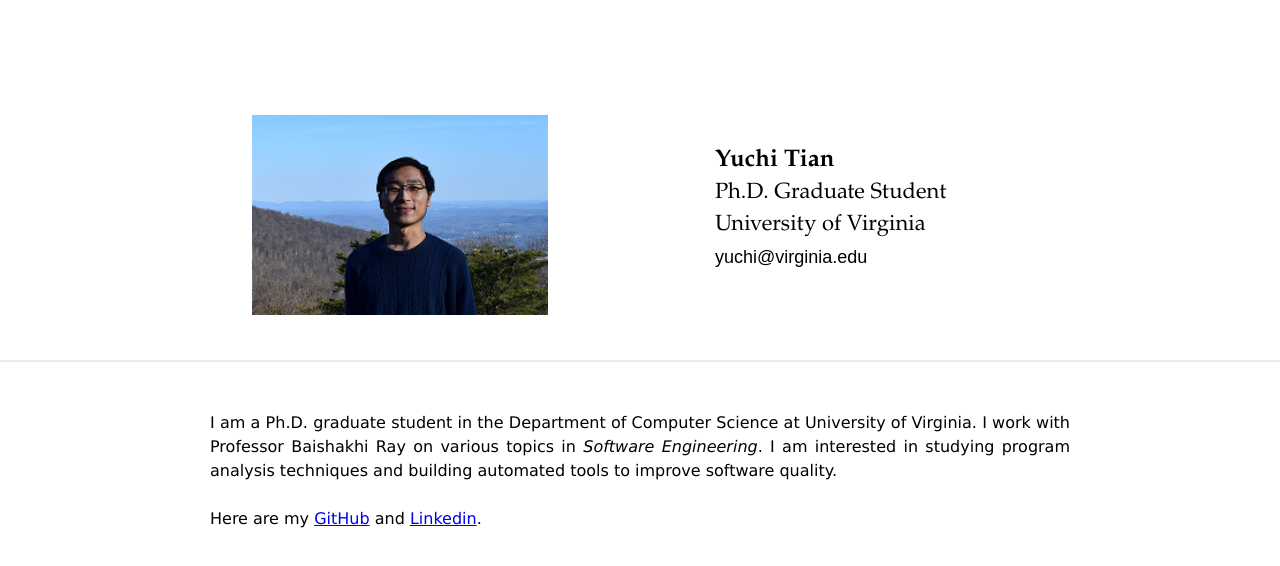
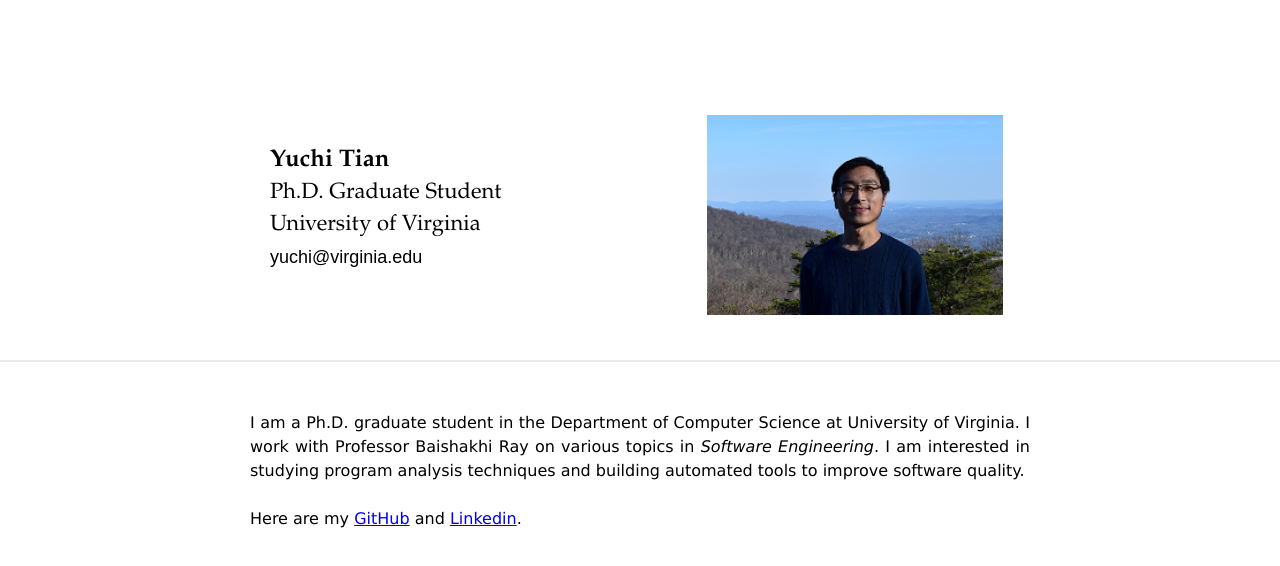
Before and after one commit to yuchi1989/yuchi1989.github.io, a plain HTML site: page index.html in a window 1280 px wide. Drawn offline with Linux system fonts and the light colour scheme.

Commit message:
swap photo and name

```diff
--- a/index.html
+++ b/index.html
@@ -13,9 +13,6 @@
 <body>
 	<div class="wrapper">
 		<div class="main_header">
-			<div class="header_left" align="center">
-				<img alt="" src="./profile.png" height="200" style="border-width: 0px; border-style: solid;">
-			</div>
 			<div class="header_right">
 				<div class="right_content" style="font-size: 22px; line-height: 32px; font-weight:500">
 					<font size="5">
@@ -29,6 +26,10 @@
 					</a>-->
 				</div>
 			</div>
+			<div class="header_left" align="center">
+				<img alt="" src="./profile.png" height="200" style="border-width: 0px; border-style: solid;">
+			</div>
+
 		</div>
 	</div>
 <!-- ======================================================================== -->
--- a/style.css
+++ b/style.css
@@ -70,14 +70,14 @@ h1 {
 .header_left {
 	float:left;
 	padding:15px;
-	width:450px;
+	width:500px;
 	height:200px;
 	margin:0 auto;
 }
 .header_right {
 	float:left;
 	padding:15px;
-	width:450px;
+	width:400px;
 	height:200px;
 }
 
@@ -85,7 +85,7 @@ h1 {
     padding:30px;
     height:150px;
     margin:0px 0;
-    margin-left:30px;
+    margin-left:65px;
 }
 
 .pagetitle {
@@ -105,7 +105,7 @@ h1 {
 	overflow: hidden;
     padding: 5px 10px;
     position: relative;
-    width:860px;
+    width:780px;
 	margin:0 auto;
 	min-height:1%;
 	height:auto !important;
```
